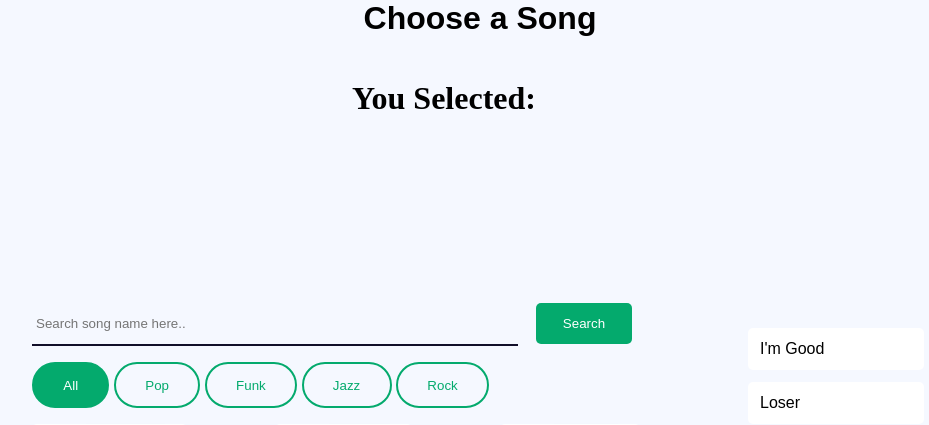
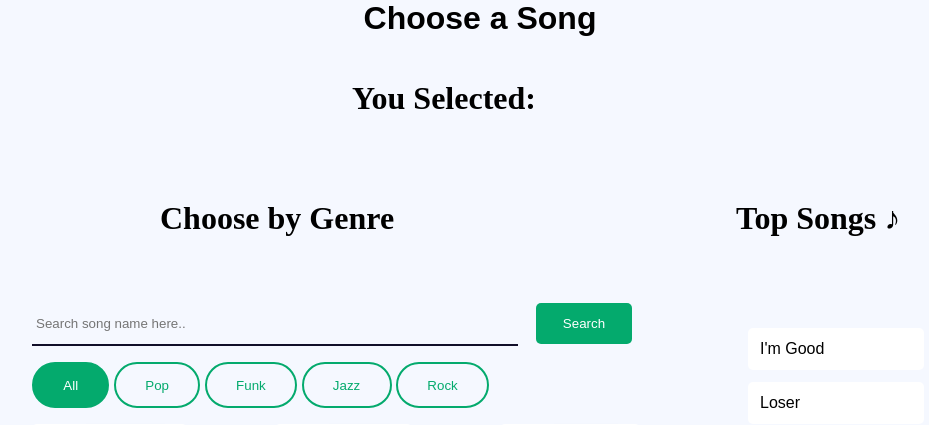
Before and after one commit to snnithya/HCI-singing, a Flask app: page / in a window 1280 px wide; the page is wider, and only the part inside the window is pictured. Shown: the top 425 px of that part, without its empty margins (160-1089 px from the left). Run offline with Flask 2, Linux system fonts and the light colour scheme.

Commit message:
changed captions to appear

```diff
--- a/templates/library.html
+++ b/templates/library.html
@@ -30,9 +30,6 @@
         </div>
     </form>
 
-    <h2 class="genre">Choose by Genre</h2>
-
-    <h2 class="top_songs">Top Songs ♪</h2>
 
     <div class="vertical-menu" id="vertical-menu">
       <a href="#" onClick="changeText(this.innerHTML);">I'm Good</a>
@@ -44,6 +41,11 @@
             <a href="#" onClick="changeText(this.innerHTML);">Evergreen</a>
             <a href="#" onClick="changeText(this.innerHTML);">Anti-Hero</a>
         </div>
+
+
+        <h2 class="genre">Choose by Genre</h2>
+
+        <h2 class="top_songs">Top Songs ♪</h2>
 
         <div class="wrapper">
             <div id="search-container">
```
